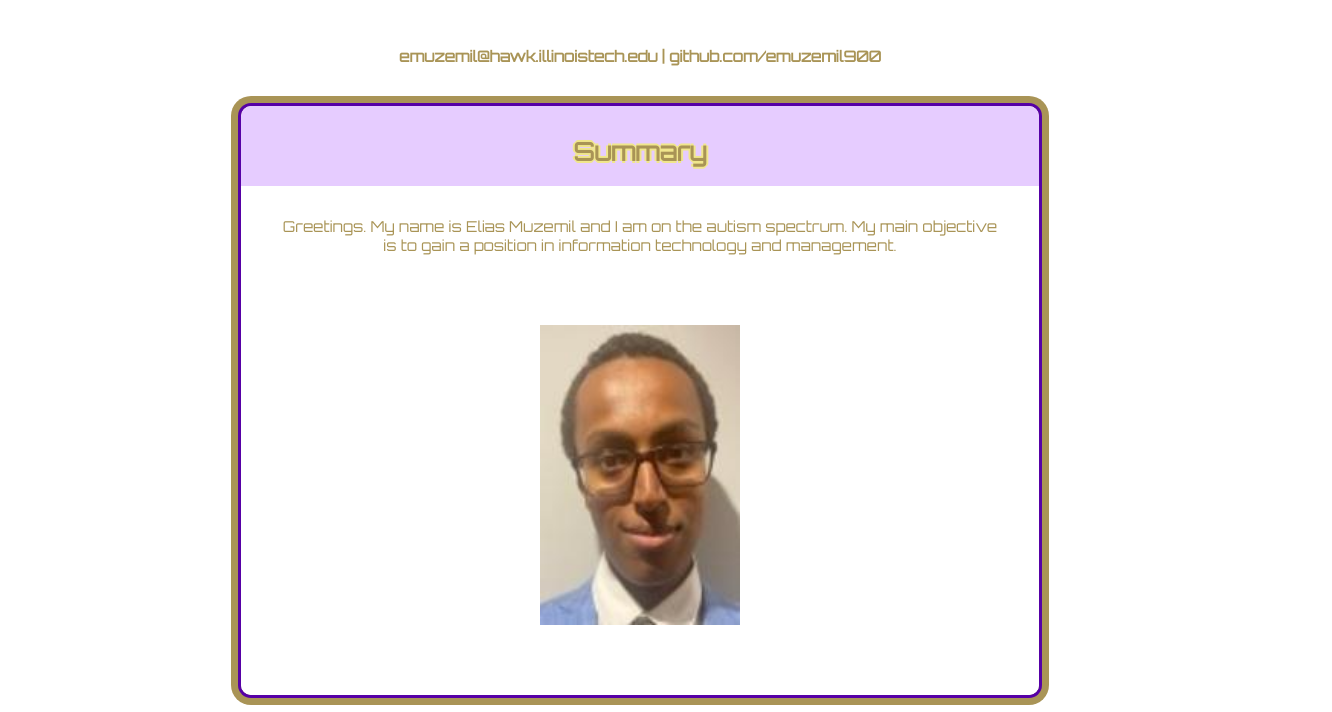
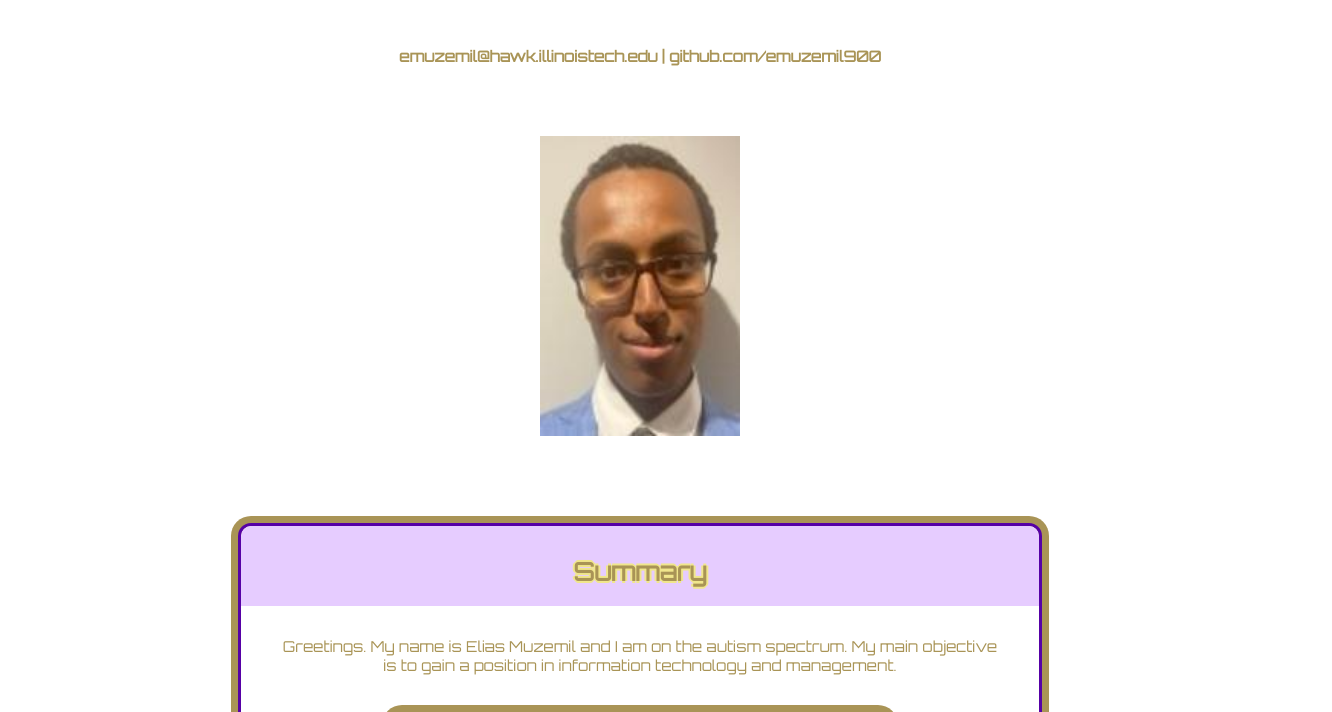
Before and after one commit to emuzemil900/Lab1-Resume, a plain HTML site: page index.html in a window 1280 px wide. Shown: the part 170-882 px from the top of the page, 1332 px wide, since content can reach past the window. Drawn offline with Linux system fonts and the light colour scheme.

Commit message:
Update index.html

```diff
--- a/index.html
+++ b/index.html
@@ -12,12 +12,12 @@
   <header>
     <h1 class="site-title">Elias Muzemil</h1>
     <h2 class="sec-title">Aspiring IT Manager</h2>
-    <h3 class="sub-title">emuzemil@hawk.illinoistech.edu | github.com/emuzemil900</h3>
+    <h3 class="sub-title">emuzemil@hawk.illinoistech.edu | github.com/emuzemil900</h3><div align="center"><img src="images/me.jpeg" alt="Elias Muzemil (Me)"></div>
+  </section>
   </header>
   <section>
     <h2 class="sec-title">Summary</h2>
-    <p class="sub-title">Greetings. My name is Elias Muzemil and I am on the autism spectrum. My main objective is to gain a position in information technology and management.</p><div align="center"><img src="images/me.jpeg" alt="Elias Muzemil (Me)"></div>
-  </section>
+    <p class="sub-title">Greetings. My name is Elias Muzemil and I am on the autism spectrum. My main objective is to gain a position in information technology and management.</p>
   <section>
     <h2 class="sec-title">Education</h2>
     <p class="sub-title">My current degree program is a bachelor's and my expected graduation date is May 2026.</p>
```
